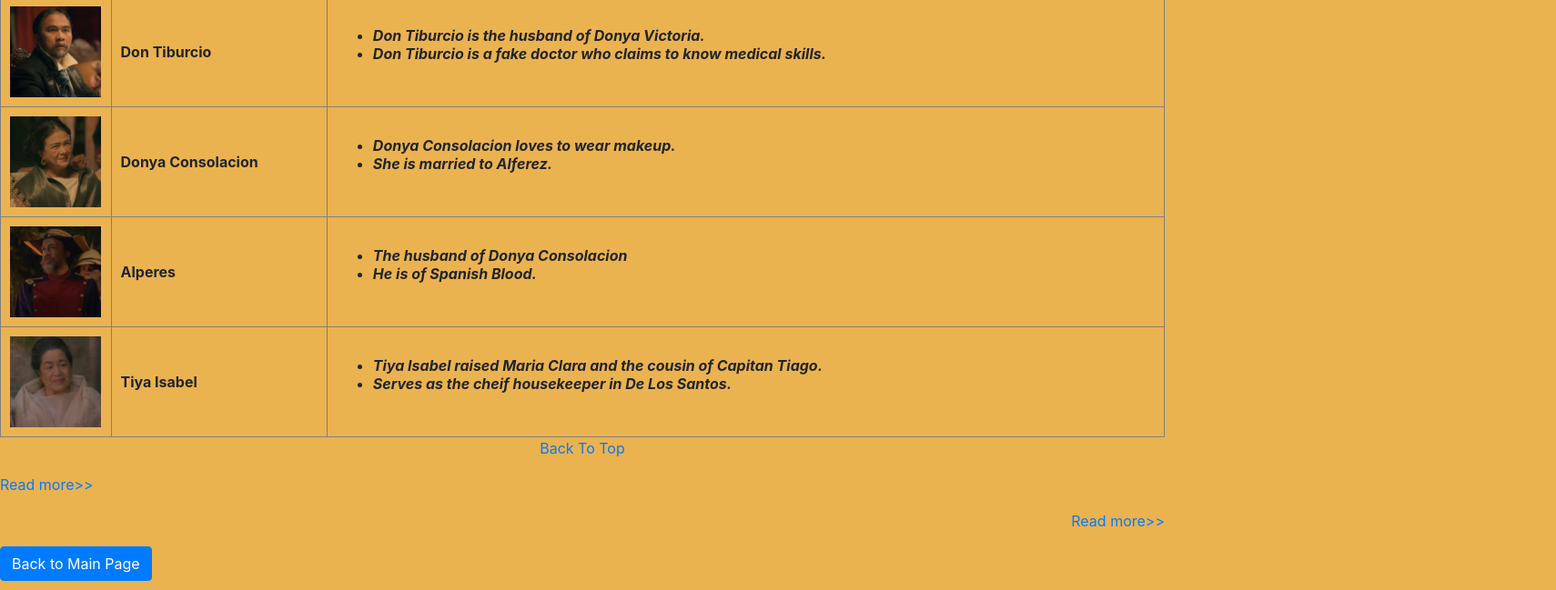
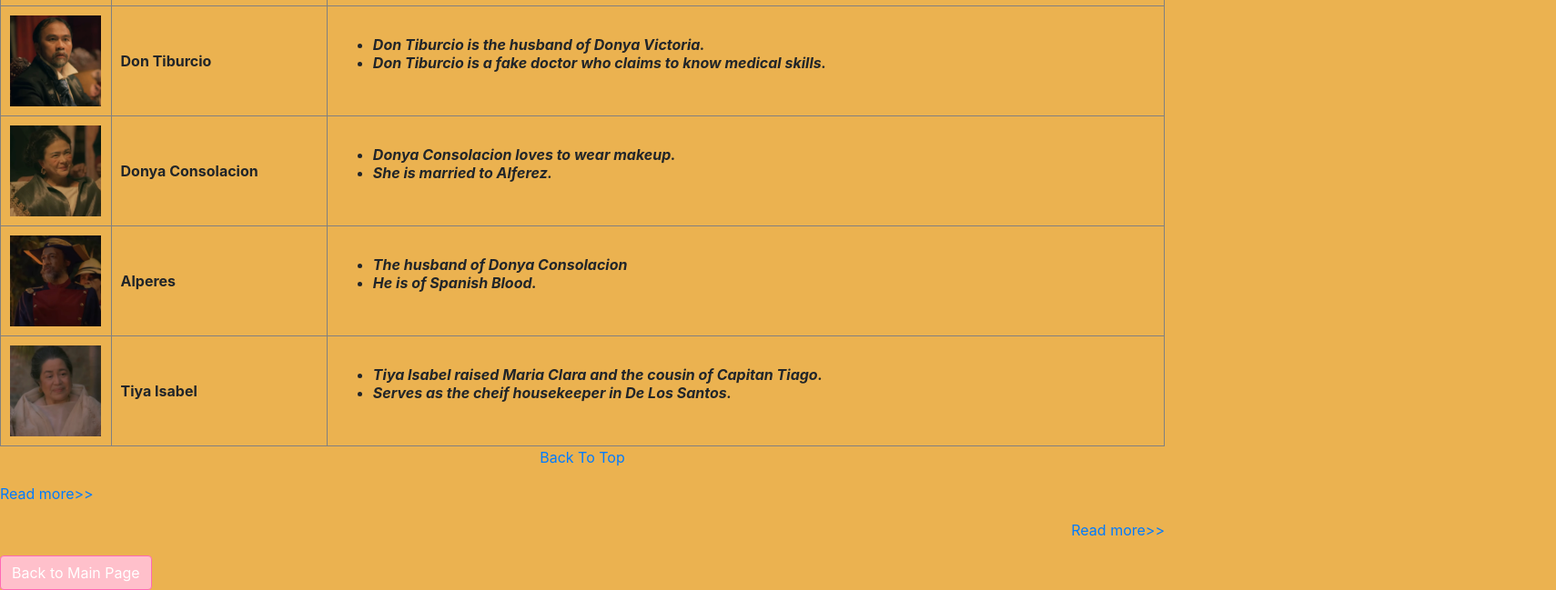
Before and after one commit to PosadasRhaven/project, a plain HTML site: page LP_ICT9T_Q1Project_Posadas_Rhaven.html in a window 1280 px wide. Shown: the part 1630-2279 px from the top of the page at 91% size, 1710 px wide, since content can reach past the window. Drawn offline with nearby package versions, Linux system fonts and the light colour scheme.

Commit message:
Update LP_ICT9T_Q1Project_Posadas_Rhaven.html

```diff
--- a/LP_ICT9T_Q1Project_Posadas_Rhaven.html
+++ b/LP_ICT9T_Q1Project_Posadas_Rhaven.html
@@ -10,6 +10,13 @@ LP_ICT9T_Q1Project_Posadas_Rhaven.html
 	body{
 		background-color: #EBB250;
 	}
+		#search{
+      margin-left: 900px;
+    }
+    .btn-primary{
+      background-color: pink;
+      border-color: hotpink;
+    }
 </style>
 </head>
 <body bgcolor="#EBB250">
```
